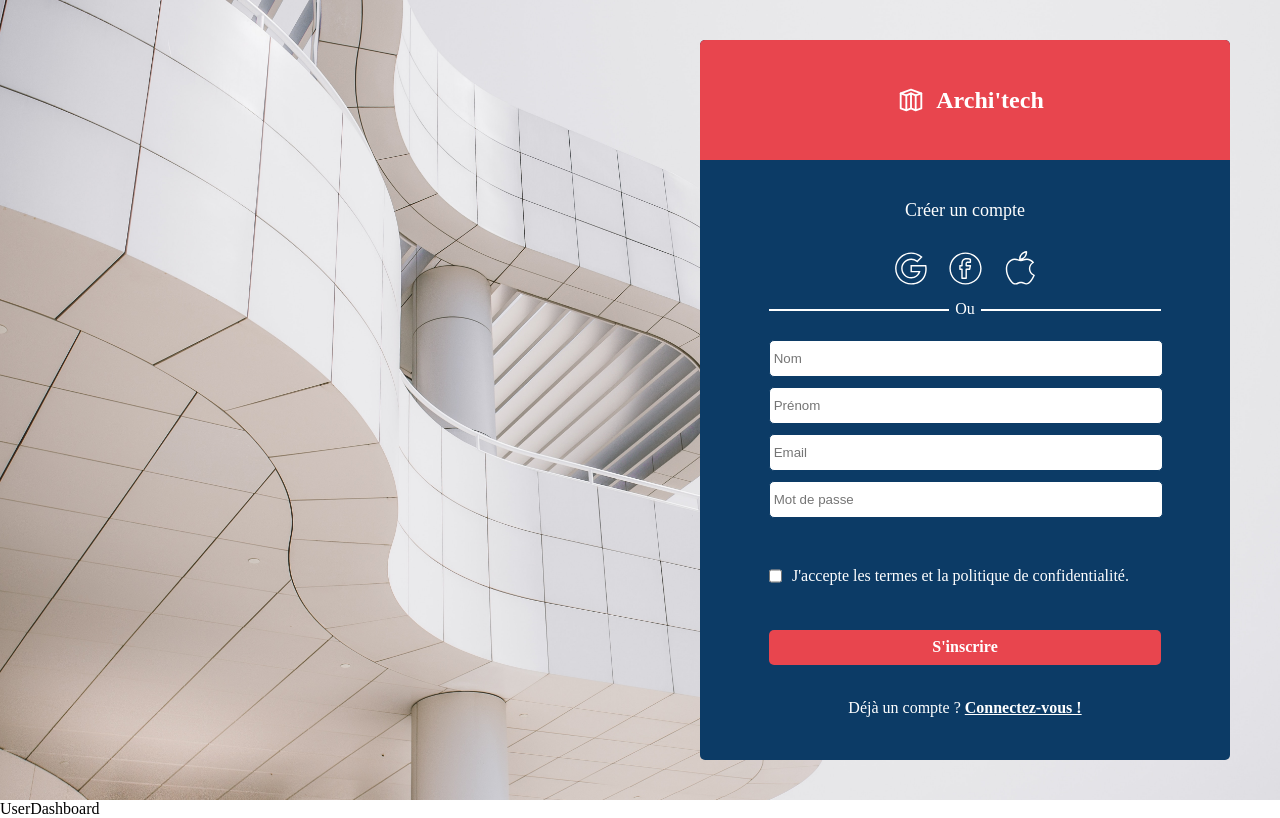
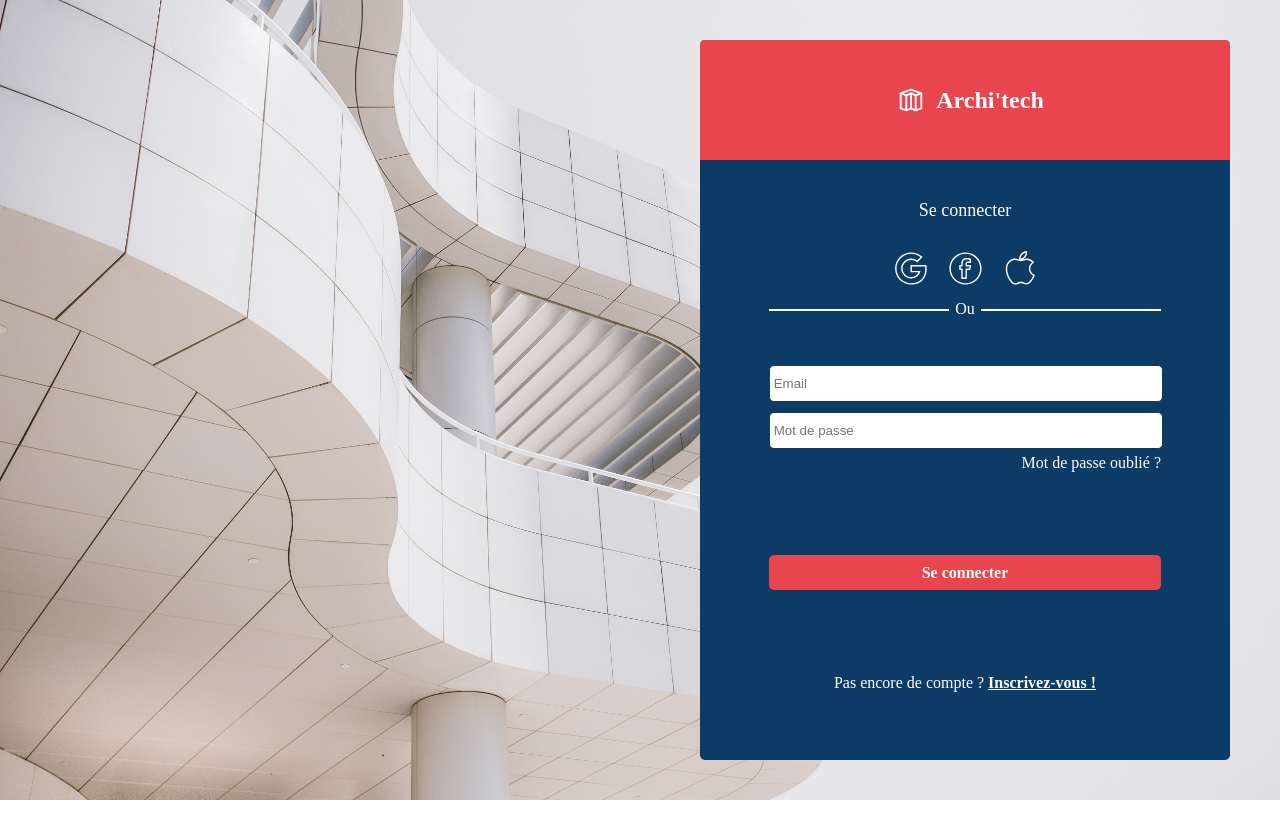
Before and after one commit to niakatemadi/archi_tech, a React (Create React App) app in the folder frontend/: page / in a window 1280 px wide. Built offline with nearby package versions, Linux system fonts and the light colour scheme.

Commit message:
frontend authentication and userDashboard routes implemented

```diff
--- a/frontend/package.json
+++ b/frontend/package.json
@@ -43,6 +43,7 @@
     ]
   },
   "devDependencies": {
-    "@babel/plugin-proposal-private-property-in-object": "^7.21.11"
+    "@babel/plugin-proposal-private-property-in-object": "^7.21.11",
+    "react-router-dom": "^6.15.0"
   }
 }
--- a/frontend/src/App.tsx
+++ b/frontend/src/App.tsx
@@ -2,18 +2,21 @@ import './App.css';
 import AuthenticationPage from './pages/AuthenticationPage/AuthenticationPage';
 import { useContext, createContext, useState } from 'react';
 import React from 'react';
+import { BrowserRouter, Routes, Route } from "react-router-dom";
 import UserProvider from './utils/contexts/userContext';
 import UserDashboard from './pages/UserDashboard/UserDashboard';
 
 function App() {
 
-  const [currentUser, setCurrentUser]= useState({});
-  const greeting = "Hello"
   return (
       <div className="App">
         <UserProvider>
-          <AuthenticationPage />
-          <UserDashboard />
+          <BrowserRouter>
+            <Routes>
+                <Route path="/" element={ <AuthenticationPage />} />
+                <Route path="/userDashboard" element={<UserDashboard />} />
+            </Routes>
+          </BrowserRouter>
         </UserProvider>
       </div>
   );
--- a/frontend/src/pages/AuthenticationPage/AuthenticationPage.tsx
+++ b/frontend/src/pages/AuthenticationPage/AuthenticationPage.tsx
@@ -7,7 +7,7 @@ import { useState } from 'react';
 
 const AuthenticationPage = () => {
 
-  const [isLoggedInPage, setIsLoggedInPage] = useState<boolean>(false)
+  const [isLoggedInPage, setIsLoggedInPage] = useState<boolean>(true)
   return (
     <section className='AuthenticationSection'>
 
--- a/frontend/src/pages/LogInPage/LogInPage.tsx
+++ b/frontend/src/pages/LogInPage/LogInPage.tsx
@@ -2,6 +2,8 @@ import React, { useContext, useState } from 'react'
 import TextField from '../../components/TextField/TextField';
 import "./LogInPage.scss";
 import { UserContext } from '../../utils/contexts/userContext';
+import { Outlet, Link } from "react-router-dom";
+import { useNavigate } from "react-router-dom";
 
 type LogInPageProps = {
     setIsLoggedInPage : any,
@@ -12,6 +14,8 @@ const LogInPage = ({setIsLoggedInPage, isLoggedInPage}: LogInPageProps) => {
 
   const [logInForm, setLogInForm] = useState({});
   const {user, setUser} = useContext(UserContext);
+  let navigate = useNavigate();
+
 
   function SwitchLoginAndSignupPage(){
       setIsLoggedInPage(!isLoggedInPage);
@@ -32,9 +36,11 @@ const LogInPage = ({setIsLoggedInPage, isLoggedInPage}: LogInPageProps) => {
           body: JSON.stringify(logInForm)
       }
 
+
+
       fetch("http://localhost:3350/api/v1/logIn", options)
       .then(response => response.json())
-      .then( data => {console.log("my datas login :",data); setUser({ name: data.user.name, firstName: data.user.firstName, email: data.user.email}); localStorage.setItem("currentUser", JSON.stringify(data.user)); localStorage.setItem("token", data.token); })
+      .then( data => {console.log("my datas login :",data); setUser({ name: data.user.name, firstName: data.user.firstName, email: data.user.email}); localStorage.setItem("currentUser", JSON.stringify(data.user)); localStorage.setItem("token", data.token); data.token!=null && navigate("/userDashboard")})
       .catch(err => console.log(err));
   }
   return (
--- a/frontend/src/utils/contexts/userContext.tsx
+++ b/frontend/src/utils/contexts/userContext.tsx
@@ -1,4 +1,5 @@
 import { createContext, useState, Dispatch, SetStateAction, ReactNode, useEffect } from "react";
+import { useNavigate } from "react-router-dom";
 
 export type User = {
     name: string,
@@ -34,7 +35,9 @@ export default function UserProvider( {children} : userProviderProps){
         firstName:""
     });
 
+
     useEffect(() => {
+
 
         const currentUser = JSON.parse(localStorage.getItem("currentUser") ?? "{}");
 
```
Also changed, not shown: 1 other file (tests, documents, lock files or other folders).
